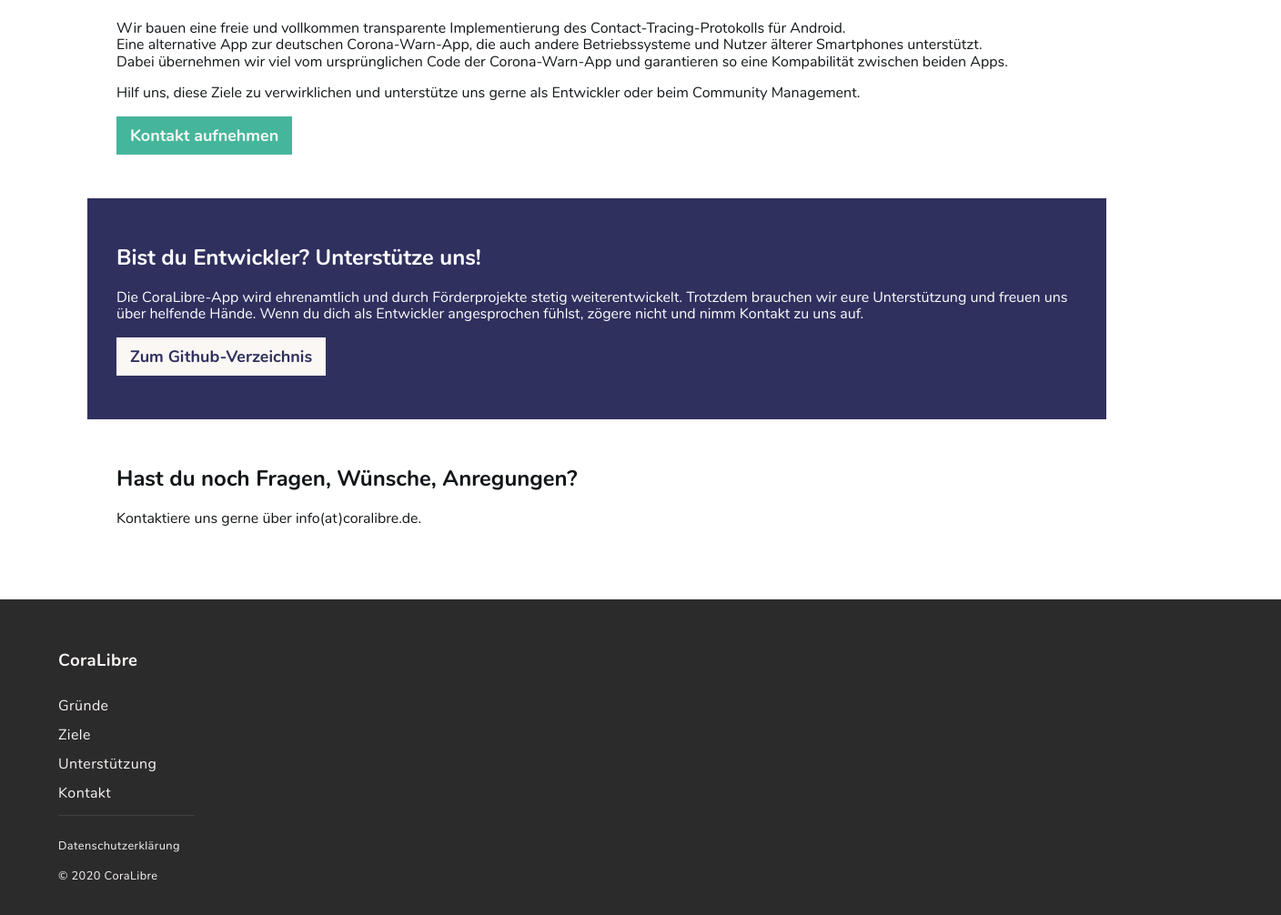
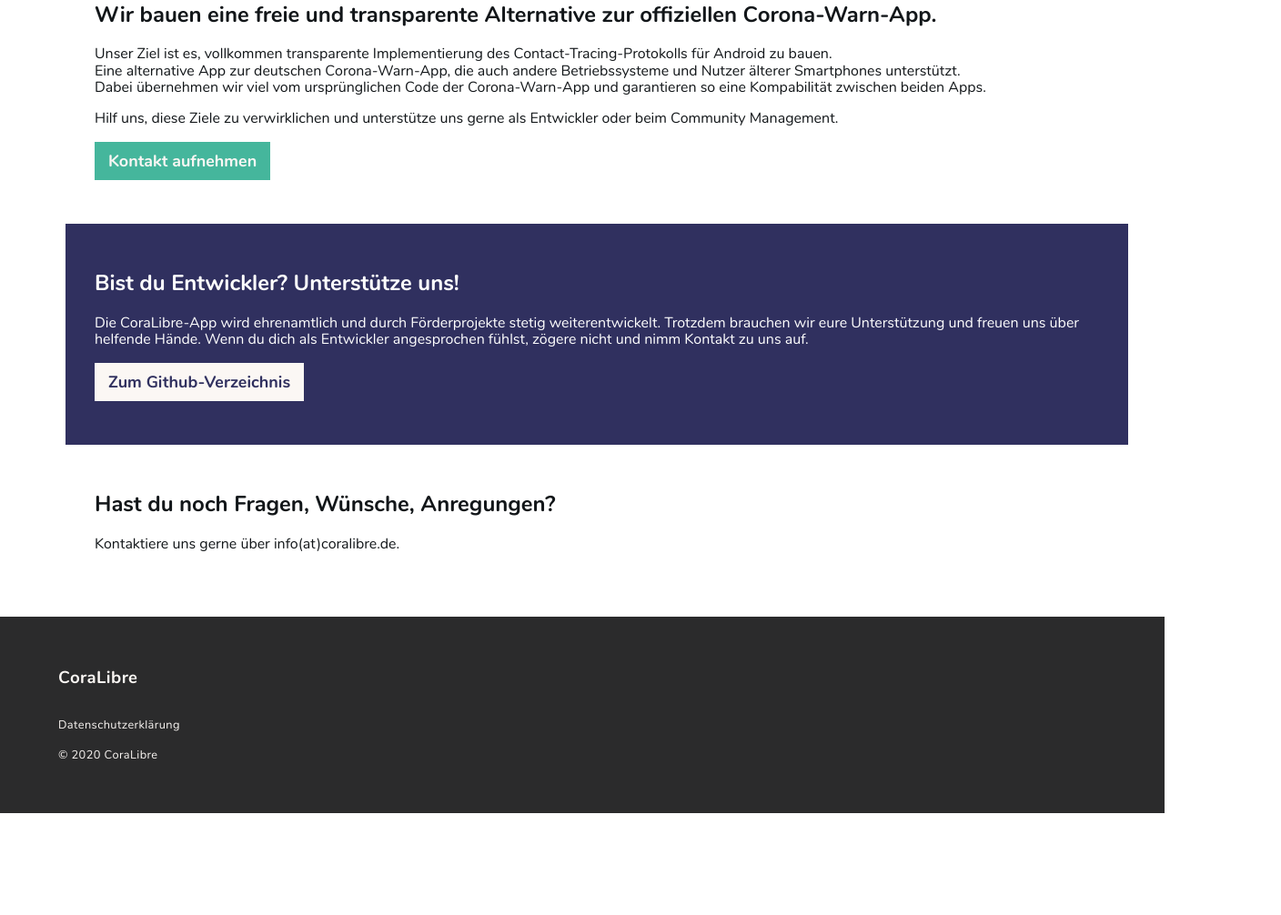
Before and after one commit to CoraLibre/CoraLibre-website, a Gatsby site: page / in a window 1280 px wide. Shown: the part 1032-2038 px from the top of the page at 91% size, 1408 px wide, since content can reach past the window. After the commit the page ends 1926 px from the top, so only its background shows below. Built offline with nearby package versions, Linux system fonts and the light colour scheme; Gatsby itself is replaced by a stand-in of ours.

Commit message:
Fix horizontal scrolling, rework content, remove wrapper and main classes

```diff
--- a/src/assets/stylesheets/application.scss
+++ b/src/assets/stylesheets/application.scss
@@ -4,14 +4,3 @@ body {
   margin: 0;
   color: $rich-black;
 }
-
-.wrapper {
-  min-height: 100vh;
-  display: grid;
-  grid-template-rows: auto 1fr auto;
-}
-
-main {
-  padding: 2em 4em;
-  max-width: 1200px;
-}
--- a/src/assets/stylesheets/components/_footer.scss
+++ b/src/assets/stylesheets/components/_footer.scss
@@ -3,7 +3,7 @@
   padding: 2em 4em 2em 4em;
   letter-spacing: 0.3pt;
   color: $isabelline;
-  width: 100%;
+  max-width: 100vw;
   line-height: 2em;
 
   a {
@@ -11,19 +11,11 @@
     text-decoration: none;
     transition: all 0.5s;
   }
+
   a:hover {
     color: $pine-green;
     border-bottom: 1px solid $pine-green;
   }
-}
-
-.Footer-line {
-  width: 150px;
-  border-top: 1px solid #3f3f41;
-  border-left: 0;
-  border-bottom: 0;
-  border-right: 0;
-  margin: 0.5em 0;
 }
 
 @media only screen and (max-width: 999px) {
--- a/src/components/Footer.js
+++ b/src/components/Footer.js
@@ -7,15 +7,6 @@ const Footer = () => {
             <h3>
                 <Link to="/">CoraLibre</Link>
             </h3>
-                <Link to="/#reasons">Gründe</Link>
-            <br/>
-                <Link to="/#goals">Ziele</Link>
-            <br/>
-                <Link to="/#support">Unterstützung</Link>
-            <br/>
-                <Link to="/#contact">Kontakt</Link>
-            <br/>
-            <hr className="Footer-line"/>
             <p><small>
                 <Link to="/datenschutz">Datenschutzerklärung</Link><br/>
                 &copy; {new Date().getFullYear()} CoraLibre<br/>
--- a/src/components/Layout.js
+++ b/src/components/Layout.js
@@ -1,31 +1,40 @@
 import React from 'react';
 import PropTypes from 'prop-types';
-import { Helmet } from 'react-helmet';
+import {Helmet} from 'react-helmet';
 
 import 'assets/stylesheets/styles.scss';
 
 import Navigation from './Navigation';
 import Footer from './Footer';
 
-const Layout = ({ children, pageName, location }) => {
+const Layout = ({children, pageName, location}) => {
 
     let className = '';
 
-  if ( pageName ) {
+    if (pageName) {
         className = `${className} page-${pageName}`;
     }
 
     return (
-    <>
-      <Helmet bodyAttributes={{ class: className}}>
-        <title>CoraLibre</title>
+        <div>
+            <Helmet>
+                <meta charSet="utf-8"/>
+                <title>CoraLibre — Eine freie Alternative zur deutschen Corona-Warn-App</title>
+                <meta name="description"
+                      content="Beschreibung"/>
+                <meta name="keywords"
+                      content="corona, app, download, entwickeln, entwicklung, corona-app, corona-warn-app, google, datenschutz, privatsphäre, opensource"/>
             </Helmet>
-      <div className="wrapper">
             <Navigation location={location}/>
-        <main>{ children }</main>
-        <Footer />
+            <div style={{
+                margin: '0 auto',
+                maxWidth: '1200px',
+                padding: '2.5em 1.0875rem 1.45rem'
+            }}>
+                {children}
             </div>
-    </>
+            <Footer/>
+        </div>
     );
 
 };
--- a/src/components/Sections/goals.js
+++ b/src/components/Sections/goals.js
@@ -5,10 +5,10 @@ import AnchorLink from "react-anchor-link-smooth-scroll"
 const GoalsSection = () => {
     return (
         <div className="Goals-container margin-left" id='goals'>
-            <h2>Unsere Ziele</h2>
+            <h2>Wir bauen eine freie und transparente Alternative zur offiziellen Corona-Warn-App.</h2>
             <div className="Goals-grid">
                 <div>
-                    Wir bauen eine freie und vollkommen transparente Implementierung des Contact-Tracing-Protokolls für Android.
+                    Unser Ziel ist es, vollkommen transparente Implementierung des Contact-Tracing-Protokolls für Android zu bauen.
                 </div>
                 <div>
                     Eine alternative App zur deutschen Corona-Warn-App, die auch andere Betriebssysteme und Nutzer älterer Smartphones unterstützt.
```
Lines whose indentation alone changed are shown as unchanged.
